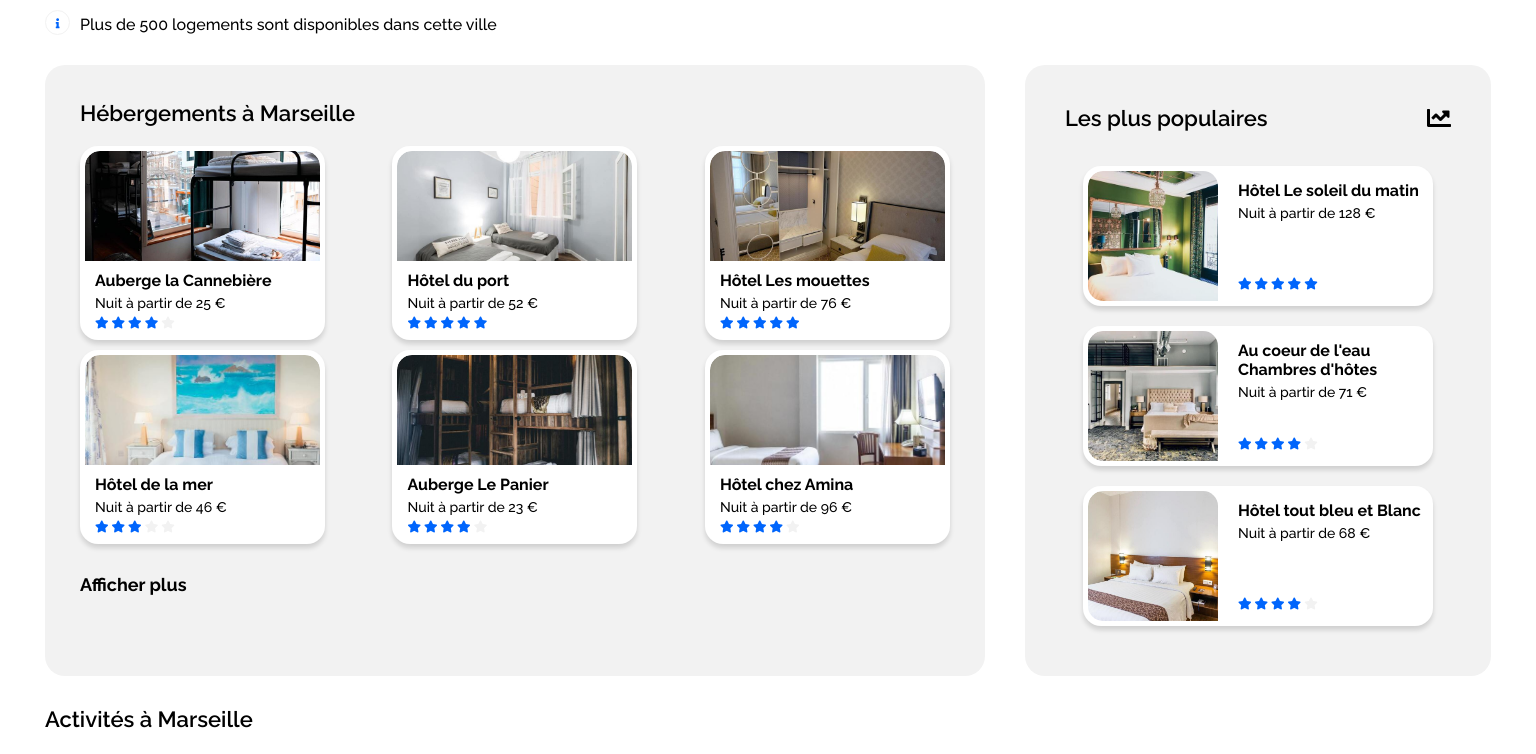
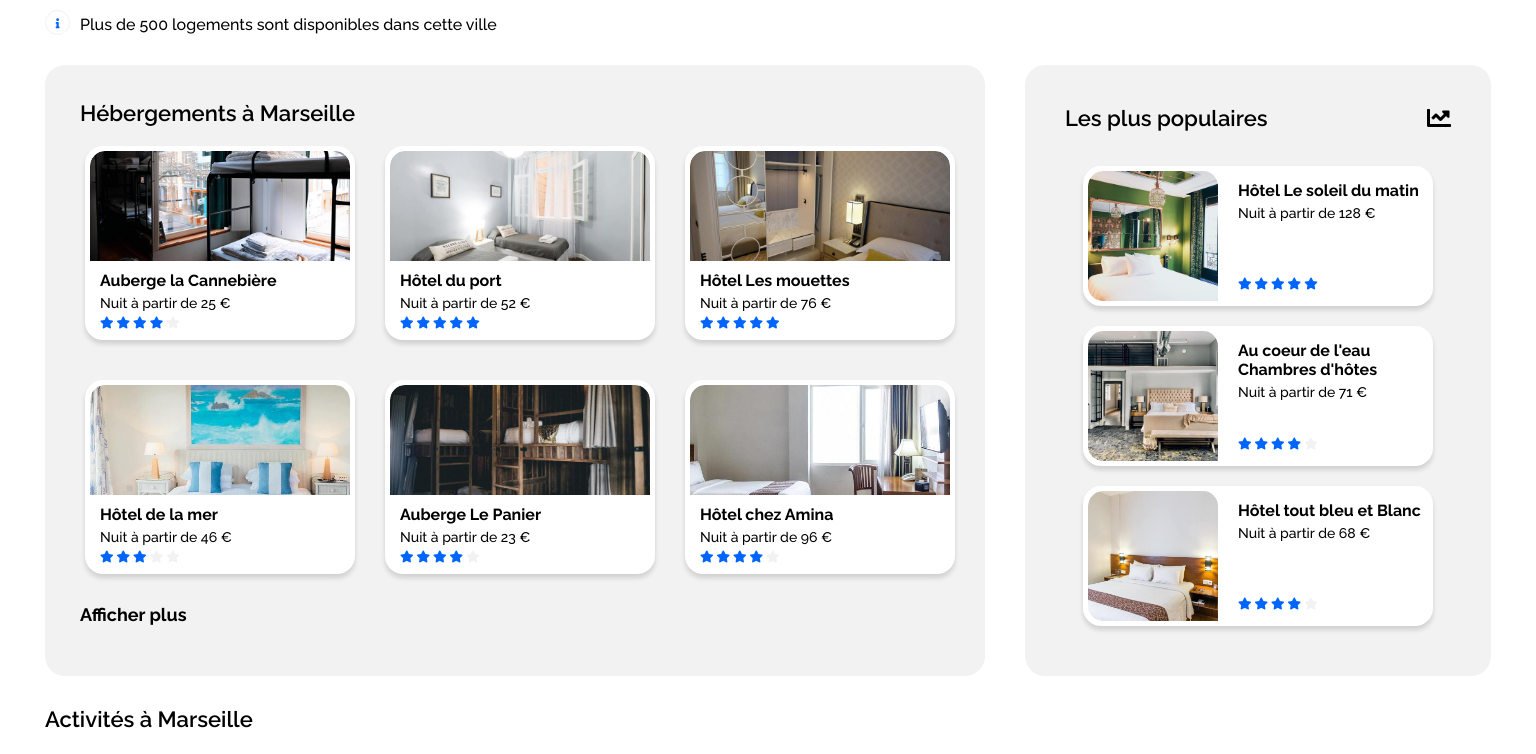
Before and after one commit to Daniel-Venera/danielvenera_2_05092020, a plain HTML site: page index.html in a window 1536 px wide. Shown: the part 335-1089 px from the top of the page. Drawn offline with Linux system fonts and the light colour scheme.

Commit message:
marseille cards

```diff
--- a/css/main.scss
+++ b/css/main.scss
@@ -1,14 +1,12 @@
 $primary: #0065fc;
 $secondary: #deebff;
 $grey: #f2f2f2;
-
 * {
     list-style: none;
     margin: 0;
     padding: 0;
     box-sizing: border-box;
 }
-
 html {
     scroll-behavior: smooth;
 }
@@ -17,27 +15,22 @@ body {
     overflow-x: hidden;
     position: relative;
 }
-
 h2 {
     font-weight: 600;
     font-size: 22px;
     margin-bottom: 20px;
 }
-
 h3 {
     font-size: 16px;
 }
-
 .container {
     padding: 0 20px;
     margin: 0 auto;
 }
-
 a {
     text-decoration: none;
     color: #000;
 }
-
 .card {
     background: white;
     border-radius: 18px;
@@ -87,12 +80,10 @@ a {
         transition: all 7s ease;
     }
 }
-
 .see-more {
     padding-top: 20px;
     font-size: 18px;
 }
-
 header {
     background: white;
     padding: 30px 0 0;
@@ -134,7 +125,6 @@ header {
         }
     }
 }
-
 .hero {
     padding: 162px 0 30px 0;
     h1 {
@@ -152,7 +142,6 @@ header {
         overflow: hidden;
         width: 100%;
         max-width: 400px;
-
         &__location-input {
             height: 100%;
             display: flex;
@@ -166,7 +155,6 @@ header {
             align-items: center;
             justify-content: center;
         }
-
         input {
             border: none;
             padding-left: 20px;
@@ -255,15 +243,12 @@ header {
         }
     }
 }
-
 section {
     padding: 30px 0;
 }
-
 .section--hebergements {
     scroll-margin-top: 110px;
     padding-top: 0;
-
     .popular--card {
         background: $grey;
         .popular__cards {
@@ -336,7 +321,6 @@ section {
         .card {
             padding: 5px;
             margin-bottom: 10px;
-
             #hebergementImage1 {
                 background: url("../images/hebergements/4_small/marcus-loke-WQJvWU_HZFo-unsplash.jpg") no-repeat center;
             }
@@ -372,7 +356,6 @@ section {
         }
     }
 }
-
 .section--activites {
     scroll-margin-top: 120px;
     h2 {
@@ -383,24 +366,19 @@ section {
         #activiteImage1 {
             background: url("../images/activites/4_small/reno-laithienne-QUgJhdY5Fyk-unsplash.jpg") no-repeat;
         }
-
         #activiteImage2 {
             background: url("../images/activites/4_small/paul-hermann-QFTrLdQIRhI-unsplash.jpg") no-repeat;
             background-position: center top 40%;
         }
-
         #activiteImage3 {
             background: url("../images/activites/4_small/kevin-hikari-rV_Qd1l-VXg-unsplash.jpg") no-repeat;
         }
-
         #activiteImage4 {
             background: url("../images/activites/4_small/kilyan-sockalingum-NR8-cBCN3aI-unsplash.jpg") no-repeat;
         }
-
         #activiteImage5 {
             background: url("../images/activites/4_small/florian-wehde-xW9e8gdotxI-unsplash.jpg") no-repeat;
         }
-
         #activiteImage6 {
             background: url("../images/activites/4_small/lena-paulin-wH2-EJoDcV0-unsplash.jpg") no-repeat;
         }
@@ -427,7 +405,6 @@ section {
         padding: 25px 15px 15px;
     }
 }
-
 footer {
     background-color: $grey;
     padding: 50px 0 10px;
@@ -446,7 +423,6 @@ footer {
         text-decoration: underline;
     }
 }
-
 @media (min-width: 480px) {
     .section--hebergements .popular .card--popular {
         max-width: 350px;
@@ -463,7 +439,6 @@ footer {
         }
     }
 }
-
 @media (min-width: 768px) {
     header {
         .nav__header ul {
@@ -514,7 +489,6 @@ footer {
             }
         }
     }
-
     .marseille__cards-row {
         display: flex;
         justify-content: space-around;
@@ -523,7 +497,6 @@ footer {
     .marseille__cards-row:first-child {
         margin-bottom: 20px;
     }
-
     .section--activites {
         scroll-margin-top: 90px;
         .card__title {
@@ -549,7 +522,6 @@ footer {
                 flex-direction: column;
                 justify-content: space-between;
                 width: 50%;
-
                 .card-activites--medium {
                     height: 240px;
                     .card__img--full {
@@ -578,7 +550,6 @@ footer {
         }
     }
 }
-
 @media (min-width: 1024px) {
     .container {
         padding: 0 40px;
@@ -622,8 +593,13 @@ footer {
             padding: 35px;
             background-color: $grey;
             border-radius: 20px;
+            &__cards {
+                display: grid;
+                grid-gap: 30px;
+                grid-template-columns: repeat(3, 1fr);
                 .card {
-        margin: 0 0 10px;
+                    width: 100%;
+                }
             }
         }
         .popular-card-container {
@@ -659,23 +635,18 @@ footer {
     footer {
         .footer-items-container {
             justify-content: space-between;
-
             .footer-items {
                 padding: 0;
             }
         }
     }
 }
-
 @media (min-width: 1440px) {
     .container {
         padding: 0px 45px;
     }
     .section--hebergements {
         padding: 0px 45px;
-    .marseille__cards {
-      justify-content: space-between;
-    }
         .popular-card-container {
             padding-left: 40px;
         }
```
Also changed, not shown: css/main.css, 1 other file. Lines whose indentation alone changed are shown as unchanged.
